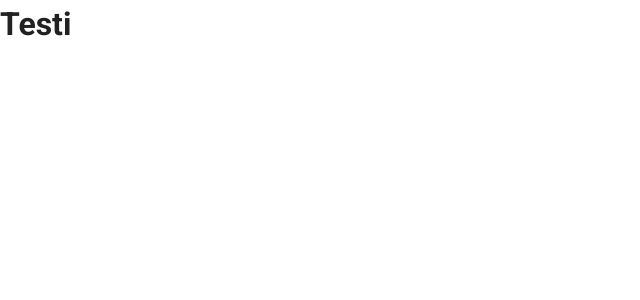
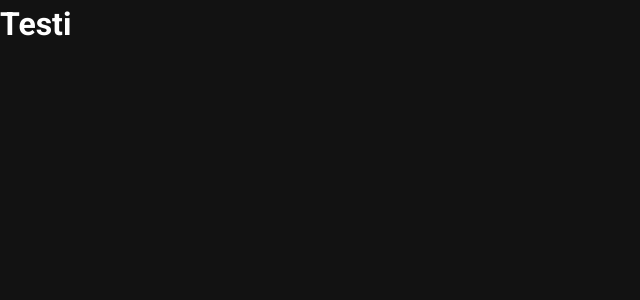
Before and after one commit to RikuKukkaniemi/my-website, a Vue app: page / in a window 1280 px wide. Shown: the top 300 px of the page, without its empty margins (0-640 px from the left). Built offline with nearby package versions, Linux system fonts and the light colour scheme.

Commit message:
Add dark theme

```diff
--- a/src/plugins/vuetify.js
+++ b/src/plugins/vuetify.js
@@ -4,4 +4,7 @@ import Vuetify from 'vuetify/lib';
 Vue.use(Vuetify);
 
 export default new Vuetify({
+    theme: {
+        dark: true,
+      },
 });
```
